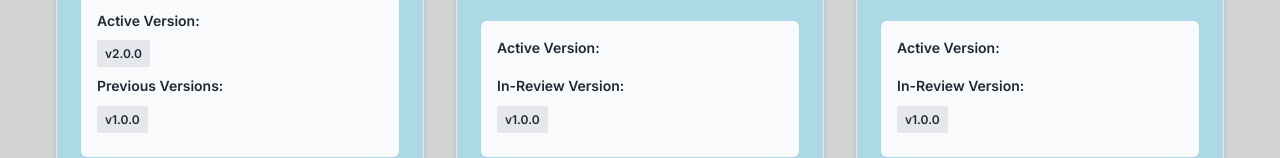
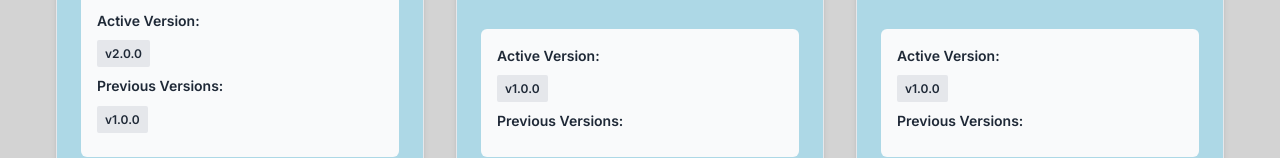
Before and after one commit to Insured-Retirement-Institute/Style-Guide, a plain HTML site: page docs/index.html in a window 1280 px wide. Shown: the part 642-800 px from the top of the page. Drawn offline with Linux system fonts and the light colour scheme.

Commit message:
Publish producer training and policy income APIs
Move from in-review versions to active versions.

```diff
--- a/docs/index.html
+++ b/docs/index.html
@@ -71,12 +71,9 @@
             <div class="api-versions">
               <span>Active Version:</span>
               <ul>
-                <li></li>
-              </ul>
-              <span>In-Review Version:</span>
-              <ul>
                 <li><a href="api-viewer.html?api=producertraining.yaml&version=v1">v1.0.0</a></li>
               </ul>
+              <span>Previous Versions:</span>
             </div>
           </div>
           <a href="api-viewer.html?api=producertraining.yaml&version=v1" class="btn btn-primary">View Documentation</a>
@@ -91,12 +88,9 @@
             <div class="api-versions">
               <span>Active Version:</span>
               <ul>
-                <li></li>
-              </ul>
-              <span>In-Review Version:</span>
-              <ul>
                 <li><a href="api-viewer.html?api=policyincome.yaml&version=v1">v1.0.0</a></li>
               </ul>
+              <span>Previous Versions:</span>
             </div>
           </div>
           <a href="api-viewer.html?api=policyincome.yaml&version=v1" class="btn btn-primary">View Documentation</a>
```
